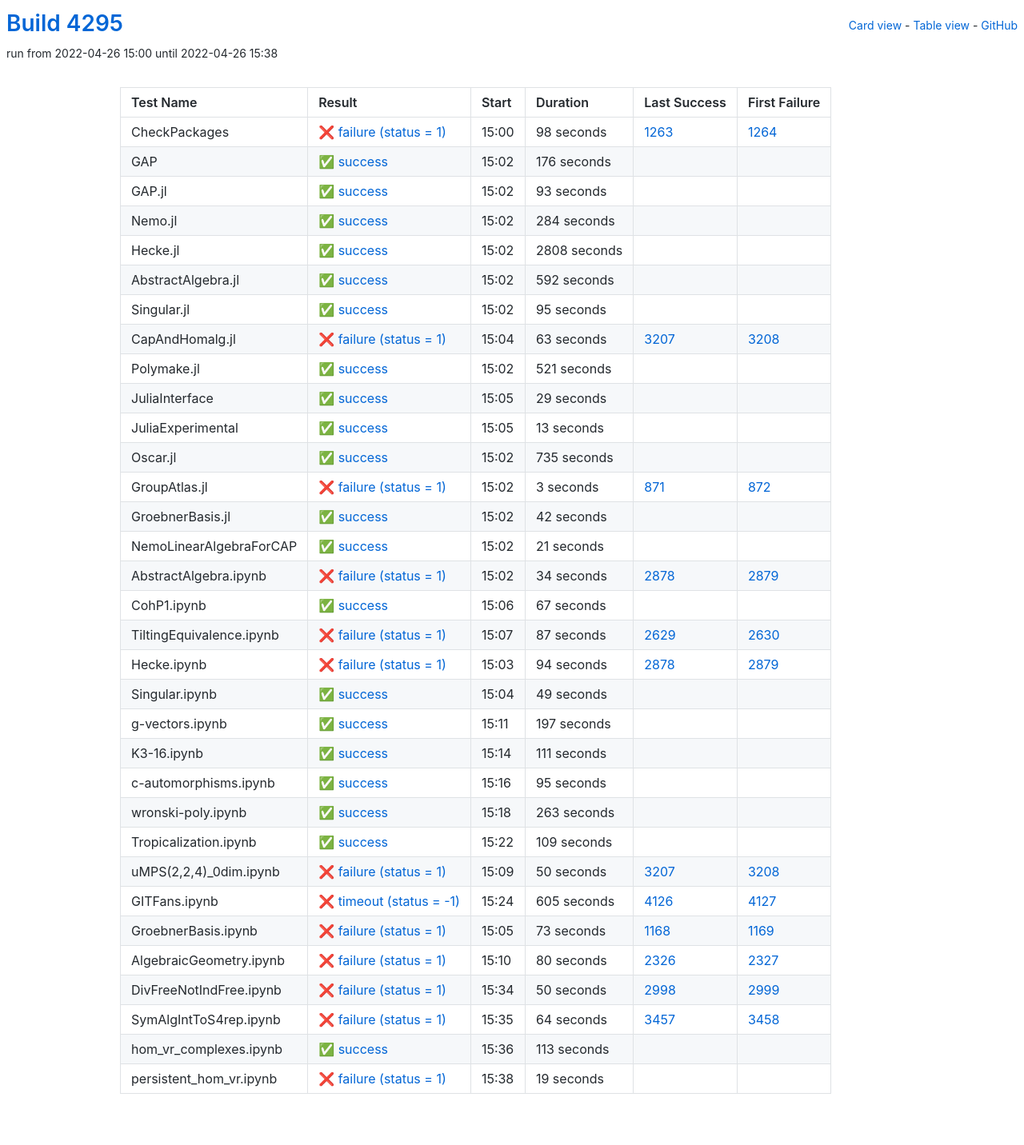
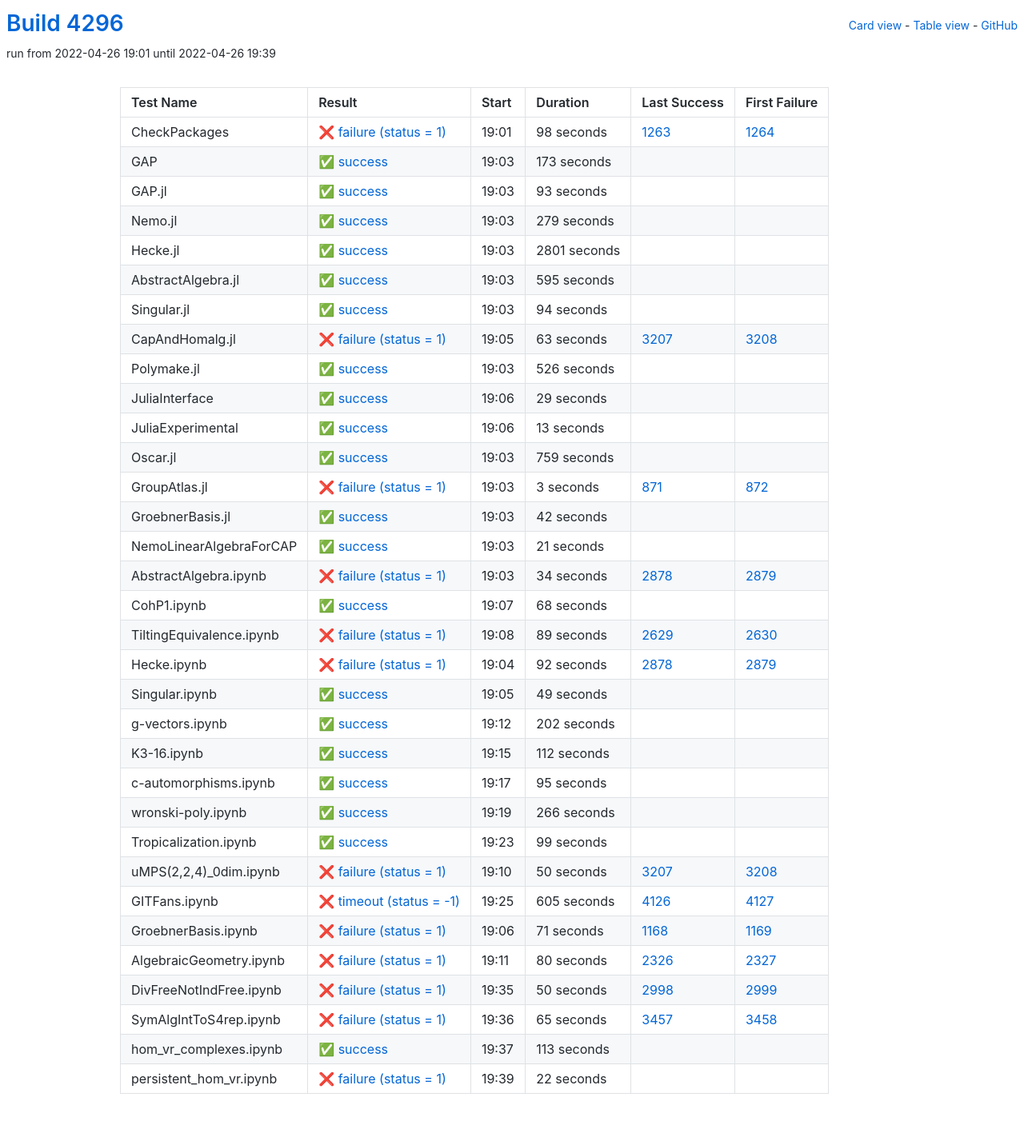
Before and after one commit to oscar-system/oscar-ci-status-stable, a Jekyll site: the page built from table.html, in a window 1280 px wide. Shown: the whole page at 80% size. Built offline with Jekyll 4.4.1, drawn with Linux system fonts in a browser that asks for light colours.

Commit message:
Build #4296

```diff
--- a/_data/ci.yml
+++ b/_data/ci.yml
@@ -1,6 +1,6 @@
 ---
-build: 4295
-build_url: https://oscarci.mathematik.uni-kl.de/job/oscar-stable/4295/
+build: 4296
+build_url: https://oscarci.mathematik.uni-kl.de/job/oscar-stable/4296/
 job: oscar-stable
 organization: oscar-system
 repo: oscar-ci-status-stable
@@ -8,8 +8,8 @@ repourl: https://github.com/oscar-system/oscar-ci-status-stable
 tests:
 - name: CheckPackages
   id: checkpackages
-  log: https://oscarci.mathematik.uni-kl.de/job/oscar-stable/4295/artifact/logs/build-4295/CheckPackages.log
-  start: 2022-04-26 15:00
+  log: https://oscarci.mathematik.uni-kl.de/job/oscar-stable/4296/artifact/logs/build-4296/CheckPackages.log
+  start: 2022-04-26 19:01
   success: false
   exitcode: 1
   status: failure
@@ -20,20 +20,20 @@ tests:
   first_failure_url: https://oscarci.mathematik.uni-kl.de/job/oscar-stable/1264/
 - name: GAP
   id: gap
-  log: https://oscarci.mathematik.uni-kl.de/job/oscar-stable/4295/artifact/logs/build-4295/GAP.log
-  start: 2022-04-26 15:02
+  log: https://oscarci.mathematik.uni-kl.de/job/oscar-stable/4296/artifact/logs/build-4296/GAP.log
+  start: 2022-04-26 19:03
   success: true
   exitcode: 0
   status: success
-  duration: 176
+  duration: 173
   last_success: false
   last_success_url:
   first_failure: false
   first_failure_url:
 - name: GAP.jl
   id: gap-jl
-  log: https://oscarci.mathematik.uni-kl.de/job/oscar-stable/4295/artifact/logs/build-4295/GAP.jl.log
-  start: 2022-04-26 15:02
+  log: https://oscarci.mathematik.uni-kl.de/job/oscar-stable/4296/artifact/logs/build-4296/GAP.jl.log
+  start: 2022-04-26 19:03
   success: true
   exitcode: 0
   status: success
@@ -44,56 +44,56 @@ tests:
   first_failure_url:
 - name: Nemo.jl
   id: nemo-jl
-  log: https://oscarci.mathematik.uni-kl.de/job/oscar-stable/4295/artifact/logs/build-4295/Nemo.jl.log
-  start: 2022-04-26 15:02
+  log: https://oscarci.mathematik.uni-kl.de/job/oscar-stable/4296/artifact/logs/build-4296/Nemo.jl.log
+  start: 2022-04-26 19:03
   success: true
   exitcode: 0
   status: success
-  duration: 284
+  duration: 279
   last_success: false
   last_success_url:
   first_failure: false
   first_failure_url:
 - name: Hecke.jl
   id: hecke-jl
-  log: https://oscarci.mathematik.uni-kl.de/job/oscar-stable/4295/artifact/logs/build-4295/Hecke.jl.log
-  start: 2022-04-26 15:02
+  log: https://oscarci.mathematik.uni-kl.de/job/oscar-stable/4296/artifact/logs/build-4296/Hecke.jl.log
+  start: 2022-04-26 19:03
   success: true
   exitcode: 0
   status: success
-  duration: 2808
+  duration: 2801
   last_success: false
   last_success_url:
   first_failure: false
   first_failure_url:
 - name: AbstractAlgebra.jl
   id: abstractalgebra-jl
-  log: https://oscarci.mathematik.uni-kl.de/job/oscar-stable/4295/artifact/logs/build-4295/AbstractAlgebra.jl.log
-  start: 2022-04-26 15:02
+  log: https://oscarci.mathematik.uni-kl.de/job/oscar-stable/4296/artifact/logs/build-4296/AbstractAlgebra.jl.log
+  start: 2022-04-26 19:03
   success: true
   exitcode: 0
   status: success
-  duration: 592
+  duration: 595
   last_success: false
   last_success_url:
   first_failure: false
   first_failure_url:
 - name: Singular.jl
   id: singular-jl
-  log: https://oscarci.mathematik.uni-kl.de/job/oscar-stable/4295/artifact/logs/build-4295/Singular.jl.log
-  start: 2022-04-26 15:02
+  log: https://oscarci.mathematik.uni-kl.de/job/oscar-stable/4296/artifact/logs/build-4296/Singular.jl.log
+  start: 2022-04-26 19:03
   success: true
   exitcode: 0
   status: success
-  duration: 95
+  duration: 94
   last_success: false
   last_success_url:
   first_failure: false
   first_failure_url:
 - name: CapAndHomalg.jl
   id: capandhomalg-jl
-  log: https://oscarci.mathematik.uni-kl.de/job/oscar-stable/4295/artifact/logs/build-4295/CapAndHomalg.jl.log
-  start: 2022-04-26 15:04
+  log: https://oscarci.mathematik.uni-kl.de/job/oscar-stable/4296/artifact/logs/build-4296/CapAndHomalg.jl.log
+  start: 2022-04-26 19:05
   success: false
   exitcode: 1
   status: failure
@@ -104,20 +104,20 @@ tests:
   first_failure_url: https://oscarci.mathematik.uni-kl.de/job/oscar-stable/3208/
 - name: Polymake.jl
   id: polymake-jl
-  log: https://oscarci.mathematik.uni-kl.de/job/oscar-stable/4295/artifact/logs/build-4295/Polymake.jl.log
-  start: 2022-04-26 15:02
+  log: https://oscarci.mathematik.uni-kl.de/job/oscar-stable/4296/artifact/logs/build-4296/Polymake.jl.log
+  start: 2022-04-26 19:03
   success: true
   exitcode: 0
   status: success
-  duration: 521
+  duration: 526
   last_success: false
   last_success_url:
   first_failure: false
   first_failure_url:
 - name: JuliaInterface
   id: juliainterface
-  log: https://oscarci.mathematik.uni-kl.de/job/oscar-stable/4295/artifact/logs/build-4295/JuliaInterface.log
-  start: 2022-04-26 15:05
+  log: https://oscarci.mathematik.uni-kl.de/job/oscar-stable/4296/artifact/logs/build-4296/JuliaInterface.log
+  start: 2022-04-26 19:06
   success: true
   exitcode: 0
   status: success
@@ -128,8 +128,8 @@ tests:
   first_failure_url:
 - name: JuliaExperimental
   id: juliaexperimental
-  log: https://oscarci.mathematik.uni-kl.de/job/oscar-stable/4295/artifact/logs/build-4295/JuliaExperimental.log
-  start: 2022-04-26 15:05
+  log: https://oscarci.mathematik.uni-kl.de/job/oscar-stable/4296/artifact/logs/build-4296/JuliaExperimental.log
+  start: 2022-04-26 19:06
   success: true
   exitcode: 0
   status: success
@@ -140,20 +140,20 @@ tests:
   first_failure_url:
 - name: Oscar.jl
   id: oscar-jl
-  log: https://oscarci.mathematik.uni-kl.de/job/oscar-stable/4295/artifact/logs/build-4295/Oscar.jl.log
-  start: 2022-04-26 15:02
+  log: https://oscarci.mathematik.uni-kl.de/job/oscar-stable/4296/artifact/logs/build-4296/Oscar.jl.log
+  start: 2022-04-26 19:03
   success: true
   exitcode: 0
   status: success
-  duration: 735
+  duration: 759
   last_success: false
   last_success_url:
   first_failure: false
   first_failure_url:
 - name: GroupAtlas.jl
   id: groupatlas-jl
-  log: https://oscarci.mathematik.uni-kl.de/job/oscar-stable/4295/artifact/logs/build-4295/GroupAtlas.jl.log
-  start: 2022-04-26 15:02
+  log: https://oscarci.mathematik.uni-kl.de/job/oscar-stable/4296/artifact/logs/build-4296/GroupAtlas.jl.log
+  start: 2022-04-26 19:03
   success: false
   exitcode: 1
   status: failure
@@ -164,8 +164,8 @@ tests:
   first_failure_url: https://oscarci.mathematik.uni-kl.de/job/oscar-stable/872/
 - name: GroebnerBasis.jl
   id: groebnerbasis-jl
-  log: https://oscarci.mathematik.uni-kl.de/job/oscar-stable/4295/artifact/logs/build-4295/GroebnerBasis.jl.log
-  start: 2022-04-26 15:02
+  log: https://oscarci.mathematik.uni-kl.de/job/oscar-stable/4296/artifact/logs/build-4296/GroebnerBasis.jl.log
+  start: 2022-04-26 19:03
   success: true
   exitcode: 0
   status: success
@@ -176,8 +176,8 @@ tests:
   first_failure_url:
 - name: NemoLinearAlgebraForCAP
   id: nemolinearalgebraforcap
-  log: https://oscarci.mathematik.uni-kl.de/job/oscar-stable/4295/artifact/logs/build-4295/NemoLinearAlgebraForCAP.log
-  start: 2022-04-26 15:02
+  log: https://oscarci.mathematik.uni-kl.de/job/oscar-stable/4296/artifact/logs/build-4296/NemoLinearAlgebraForCAP.log
+  start: 2022-04-26 19:03
   success: true
   exitcode: 0
   status: success
@@ -188,8 +188,8 @@ tests:
   first_failure_url:
 - name: AbstractAlgebra.ipynb
   id: abstractalgebra-ipynb
-  log: https://oscarci.mathematik.uni-kl.de/job/oscar-stable/4295/artifact/logs/build-4295/AbstractAlgebra.ipynb.log
-  start: 2022-04-26 15:02
+  log: https://oscarci.mathematik.uni-kl.de/job/oscar-stable/4296/artifact/logs/build-4296/AbstractAlgebra.ipynb.log
+  start: 2022-04-26 19:03
   success: false
   exitcode: 1
   status: failure
@@ -200,44 +200,44 @@ tests:
   first_failure_url: https://oscarci.mathematik.uni-kl.de/job/oscar-stable/2879/
 - name: CohP1.ipynb
   id: cohp1-ipynb
-  log: https://oscarci.mathematik.uni-kl.de/job/oscar-stable/4295/artifact/logs/build-4295/CohP1.ipynb.log
-  start: 2022-04-26 15:06
+  log: https://oscarci.mathematik.uni-kl.de/job/oscar-stable/4296/artifact/logs/build-4296/CohP1.ipynb.log
+  start: 2022-04-26 19:07
   success: true
   exitcode: 0
   status: success
-  duration: 67
+  duration: 68
   last_success: false
   last_success_url:
   first_failure: false
   first_failure_url:
 - name: TiltingEquivalence.ipynb
   id: tiltingequivalence-ipynb
-  log: https://oscarci.mathematik.uni-kl.de/job/oscar-stable/4295/artifact/logs/build-4295/TiltingEquivalence.ipynb.log
-  start: 2022-04-26 15:07
+  log: https://oscarci.mathematik.uni-kl.de/job/oscar-stable/4296/artifact/logs/build-4296/TiltingEquivalence.ipynb.log
+  start: 2022-04-26 19:08
   success: false
   exitcode: 1
   status: failure
-  duration: 87
+  duration: 89
   last_success: 2629
   last_success_url: https://oscarci.mathematik.uni-kl.de/job/oscar-stable/2629/
   first_failure: 2630
   first_failure_url: https://oscarci.mathematik.uni-kl.de/job/oscar-stable/2630/
 - name: Hecke.ipynb
   id: hecke-ipynb
-  log: https://oscarci.mathematik.uni-kl.de/job/oscar-stable/4295/artifact/logs/build-4295/Hecke.ipynb.log
-  start: 2022-04-26 15:03
+  log: https://oscarci.mathematik.uni-kl.de/job/oscar-stable/4296/artifact/logs/build-4296/Hecke.ipynb.log
+  start: 2022-04-26 19:04
   success: false
   exitcode: 1
   status: failure
-  duration: 94
+  duration: 92
   last_success: 2878
   last_success_url: https://oscarci.mathematik.uni-kl.de/job/oscar-stable/2878/
   first_failure: 2879
   first_failure_url: https://oscarci.mathematik.uni-kl.de/job/oscar-stable/2879/
 - name: Singular.ipynb
   id: singular-ipynb
-  log: https://oscarci.mathematik.uni-kl.de/job/oscar-stable/4295/artifact/logs/build-4295/Singular.ipynb.log
-  start: 2022-04-26 15:04
+  log: https://oscarci.mathematik.uni-kl.de/job/oscar-stable/4296/artifact/logs/build-4296/Singular.ipynb.log
+  start: 2022-04-26 19:05
   success: true
   exitcode: 0
   status: success
@@ -248,32 +248,32 @@ tests:
   first_failure_url:
 - name: g-vectors.ipynb
   id: g-vectors-ipynb
-  log: https://oscarci.mathematik.uni-kl.de/job/oscar-stable/4295/artifact/logs/build-4295/g-vectors.ipynb.log
-  start: 2022-04-26 15:11
+  log: https://oscarci.mathematik.uni-kl.de/job/oscar-stable/4296/artifact/logs/build-4296/g-vectors.ipynb.log
+  start: 2022-04-26 19:12
   success: true
   exitcode: 0
   status: success
-  duration: 197
+  duration: 202
   last_success: false
   last_success_url:
   first_failure: false
   first_failure_url:
 - name: K3-16.ipynb
   id: k3-16-ipynb
-  log: https://oscarci.mathematik.uni-kl.de/job/oscar-stable/4295/artifact/logs/build-4295/K3-16.ipynb.log
-  start: 2022-04-26 15:14
+  log: https://oscarci.mathematik.uni-kl.de/job/oscar-stable/4296/artifact/logs/build-4296/K3-16.ipynb.log
+  start: 2022-04-26 19:15
   success: true
   exitcode: 0
   status: success
-  duration: 111
+  duration: 112
   last_success: false
   last_success_url:
   first_failure: false
   first_failure_url:
 - name: c-automorphisms.ipynb
   id: c-automorphisms-ipynb
-  log: https://oscarci.mathematik.uni-kl.de/job/oscar-stable/4295/artifact/logs/build-4295/c-automorphisms.ipynb.log
-  start: 2022-04-26 15:16
+  log: https://oscarci.mathematik.uni-kl.de/job/oscar-stable/4296/artifact/logs/build-4296/c-automorphisms.ipynb.log
+  start: 2022-04-26 19:17
   success: true
   exitcode: 0
   status: success
@@ -284,32 +284,32 @@ tests:
   first_failure_url:
 - name: wronski-poly.ipynb
   id: wronski-poly-ipynb
-  log: https://oscarci.mathematik.uni-kl.de/job/oscar-stable/4295/artifact/logs/build-4295/wronski-poly.ipynb.log
-  start: 2022-04-26 15:18
+  log: https://oscarci.mathematik.uni-kl.de/job/oscar-stable/4296/artifact/logs/build-4296/wronski-poly.ipynb.log
+  start: 2022-04-26 19:19
   success: true
   exitcode: 0
   status: success
-  duration: 263
+  duration: 266
   last_success: false
   last_success_url:
   first_failure: false
   first_failure_url:
 - name: Tropicalization.ipynb
   id: tropicalization-ipynb
-  log: https://oscarci.mathematik.uni-kl.de/job/oscar-stable/4295/artifact/logs/build-4295/Tropicalization.ipynb.log
-  start: 2022-04-26 15:22
+  log: https://oscarci.mathematik.uni-kl.de/job/oscar-stable/4296/artifact/logs/build-4296/Tropicalization.ipynb.log
+  start: 2022-04-26 19:23
   success: true
   exitcode: 0
   status: success
-  duration: 109
+  duration: 99
   last_success: false
   last_success_url:
   first_failure: false
   first_failure_url:
 - name: uMPS(2,2,4)_0dim.ipynb
   id: umps-2-2-4-0dim-ipynb
-  log: https://oscarci.mathematik.uni-kl.de/job/oscar-stable/4295/artifact/logs/build-4295/uMPS-2-2-4-_0dim.ipynb.log
-  start: 2022-04-26 15:09
+  log: https://oscarci.mathematik.uni-kl.de/job/oscar-stable/4296/artifact/logs/build-4296/uMPS-2-2-4-_0dim.ipynb.log
+  start: 2022-04-26 19:10
   success: false
   exitcode: 1
   status: failure
@@ -320,8 +320,8 @@ tests:
   first_failure_url: https://oscarci.mathematik.uni-kl.de/job/oscar-stable/3208/
 - name: GITFans.ipynb
   id: gitfans-ipynb
-  log: https://oscarci.mathematik.uni-kl.de/job/oscar-stable/4295/artifact/logs/build-4295/GITFans.ipynb.log
-  start: 2022-04-26 15:24
+  log: https://oscarci.mathematik.uni-kl.de/job/oscar-stable/4296/artifact/logs/build-4296/GITFans.ipynb.log
+  start: 2022-04-26 19:25
   success: false
   exitcode: -1
   status: timeout
@@ -332,20 +332,20 @@ tests:
   first_failure_url: https://oscarci.mathematik.uni-kl.de/job/oscar-stable/4127/
 - name: GroebnerBasis.ipynb
   id: groebnerbasis-ipynb
-  log: https://oscarci.mathematik.uni-kl.de/job/oscar-stable/4295/artifact/logs/build-4295/GroebnerBasis.ipynb.log
-  start: 2022-04-26 15:05
+  log: https://oscarci.mathematik.uni-kl.de/job/oscar-stable/4296/artifact/logs/build-4296/GroebnerBasis.ipynb.log
+  start: 2022-04-26 19:06
   success: false
   exitcode: 1
   status: failure
-  duration: 73
+  duration: 71
   last_success: 1168
   last_success_url: https://oscarci.mathematik.uni-kl.de/job/oscar-stable/1168/
   first_failure: 1169
   first_failure_url: https://oscarci.mathematik.uni-kl.de/job/oscar-stable/1169/
 - name: AlgebraicGeometry.ipynb
   id: algebraicgeometry-ipynb
-  log: https://oscarci.mathematik.uni-kl.de/job/oscar-stable/4295/artifact/logs/build-4295/AlgebraicGeometry.ipynb.log
-  start: 2022-04-26 15:10
+  log: https://oscarci.mathematik.uni-kl.de/job/oscar-stable/4296/artifact/logs/build-4296/AlgebraicGeometry.ipynb.log
+  start: 2022-04-26 19:11
   success: false
   exitcode: 1
   status: failure
@@ -356,8 +356,8 @@ tests:
   first_failure_url: https://oscarci.mathematik.uni-kl.de/job/oscar-stable/2327/
 - name: DivFreeNotIndFree.ipynb
   id: divfreenotindfree-ipynb
-  log: https://oscarci.mathematik.uni-kl.de/job/oscar-stable/4295/artifact/logs/build-4295/DivFreeNotIndFree.ipynb.log
-  start: 2022-04-26 15:34
+  log: https://oscarci.mathematik.uni-kl.de/job/oscar-stable/4296/artifact/logs/build-4296/DivFreeNotIndFree.ipynb.log
+  start: 2022-04-26 19:35
   success: false
   exitcode: 1
   status: failure
@@ -368,20 +368,20 @@ tests:
   first_failure_url: https://oscarci.mathematik.uni-kl.de/job/oscar-stable/2999/
 - name: SymAlgIntToS4rep.ipynb
   id: symalginttos4rep-ipynb
-  log: https://oscarci.mathematik.uni-kl.de/job/oscar-stable/4295/artifact/logs/build-4295/SymAlgIntToS4rep.ipynb.log
-  start: 2022-04-26 15:35
+  log: https://oscarci.mathematik.uni-kl.de/job/oscar-stable/4296/artifact/logs/build-4296/SymAlgIntToS4rep.ipynb.log
+  start: 2022-04-26 19:36
   success: false
   exitcode: 1
   status: failure
-  duration: 64
+  duration: 65
   last_success: 3457
   last_success_url: https://oscarci.mathematik.uni-kl.de/job/oscar-stable/3457/
   first_failure: 3458
   first_failure_url: https://oscarci.mathematik.uni-kl.de/job/oscar-stable/3458/
 - name: hom_vr_complexes.ipynb
   id: hom-vr-complexes-ipynb
-  log: https://oscarci.mathematik.uni-kl.de/job/oscar-stable/4295/artifact/logs/build-4295/hom_vr_complexes.ipynb.log
-  start: 2022-04-26 15:36
+  log: https://oscarci.mathematik.uni-kl.de/job/oscar-stable/4296/artifact/logs/build-4296/hom_vr_complexes.ipynb.log
+  start: 2022-04-26 19:37
   success: true
   exitcode: 0
   status: success
@@ -392,12 +392,12 @@ tests:
   first_failure_url:
 - name: persistent_hom_vr.ipynb
   id: persistent-hom-vr-ipynb
-  log: https://oscarci.mathematik.uni-kl.de/job/oscar-stable/4295/artifact/logs/build-4295/persistent_hom_vr.ipynb.log
-  start: 2022-04-26 15:38
+  log: https://oscarci.mathematik.uni-kl.de/job/oscar-stable/4296/artifact/logs/build-4296/persistent_hom_vr.ipynb.log
+  start: 2022-04-26 19:39
   success: false
   exitcode: 1
   status: failure
-  duration: 19
+  duration: 22
   last_success: false
   last_success_url:
   first_failure: false
```
Also changed, not shown: README.md.
